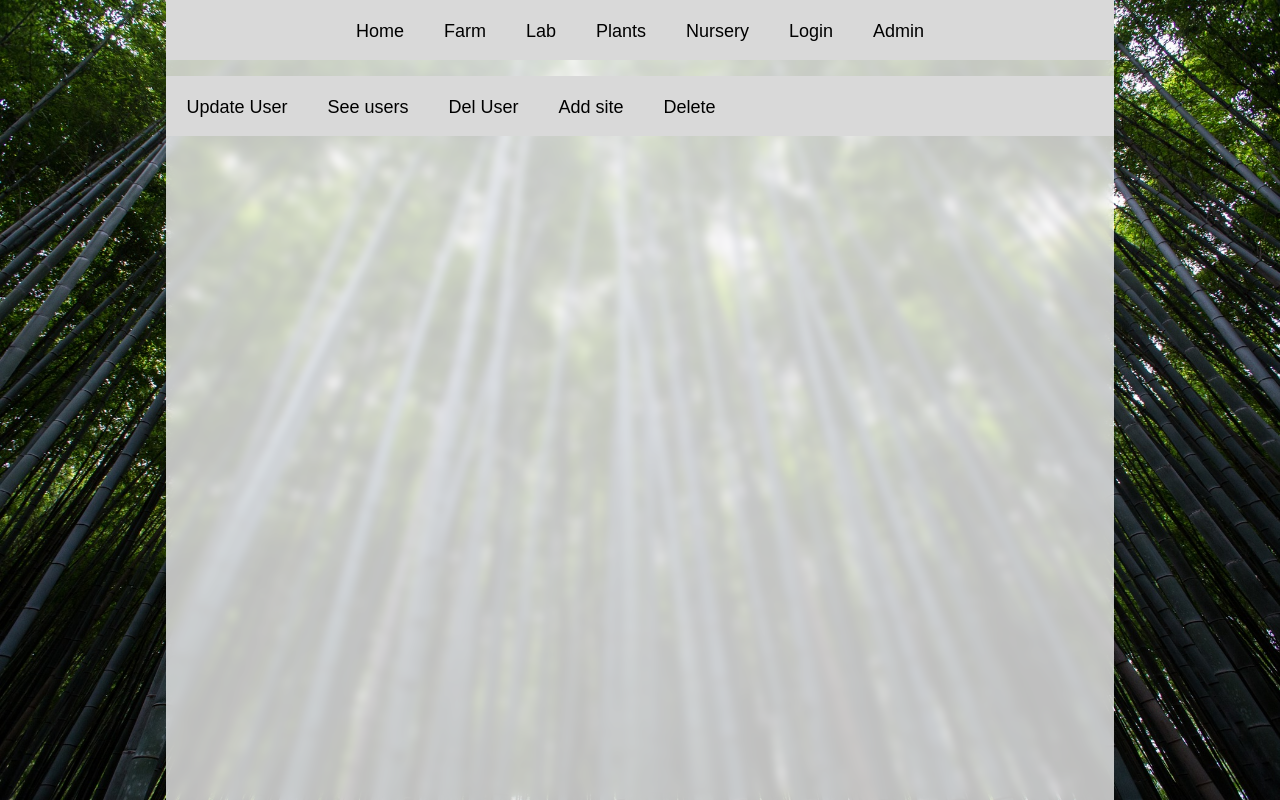
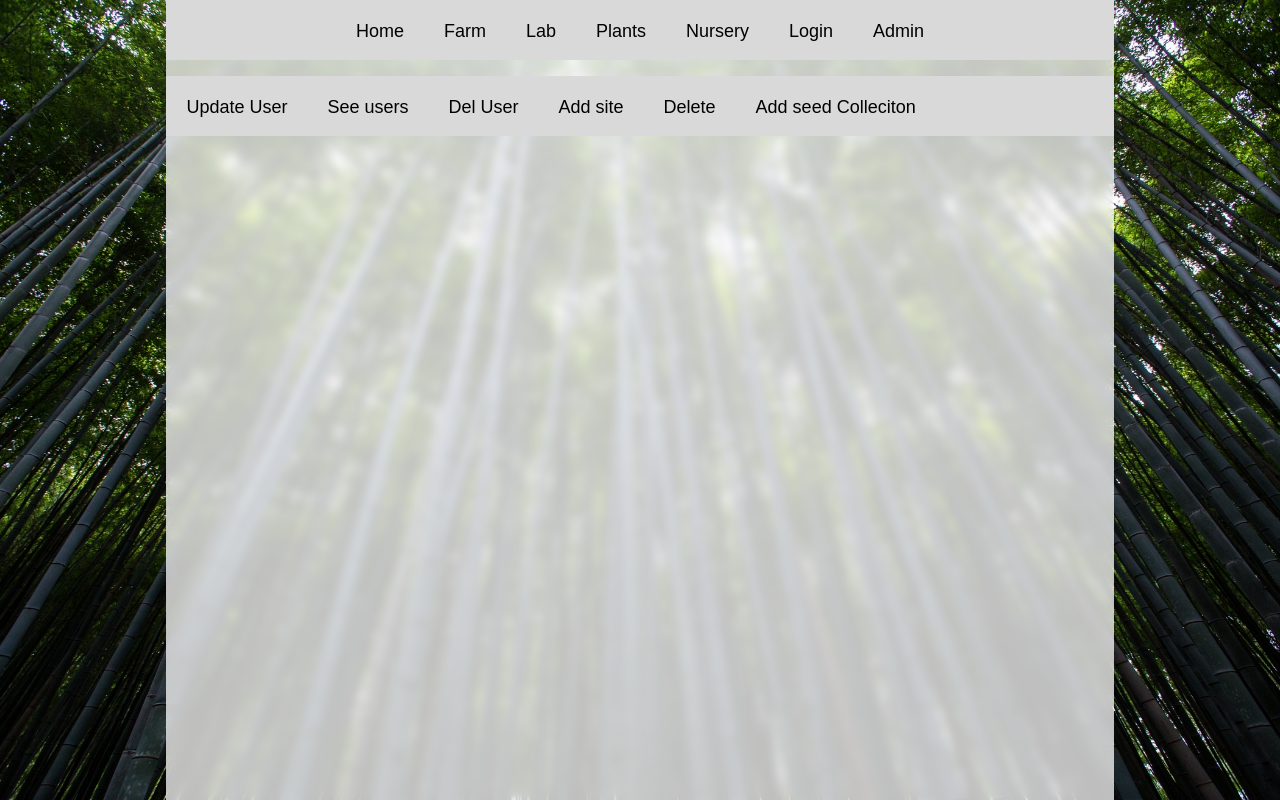
Before and after one commit to RoryMoeller/native-plants-frontend, a Next.js app: page /admin in a window 1280 px wide. Built offline with nearby package versions, Linux system fonts and the light colour scheme.

Commit message:
navbar to add seed

```diff
--- a/src/pages/admin.js
+++ b/src/pages/admin.js
@@ -34,6 +34,11 @@ export default function Forms() {
           <a>Delete</a>
         </Link>
       </li>
+      <li className={styles.linkstyle}>
+        <Link href="/add-seed-col">
+          <a>Add seed Colleciton</a>
+        </Link>
+      </li>
     </ul>
         </Layout>
     );
```
